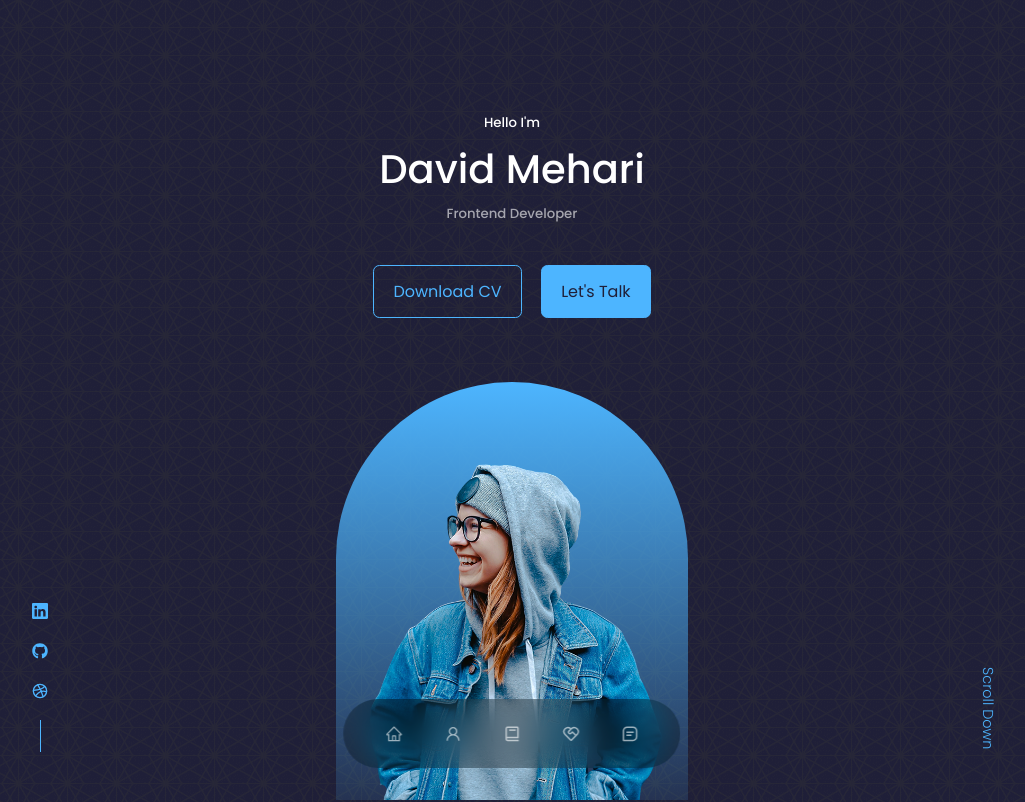
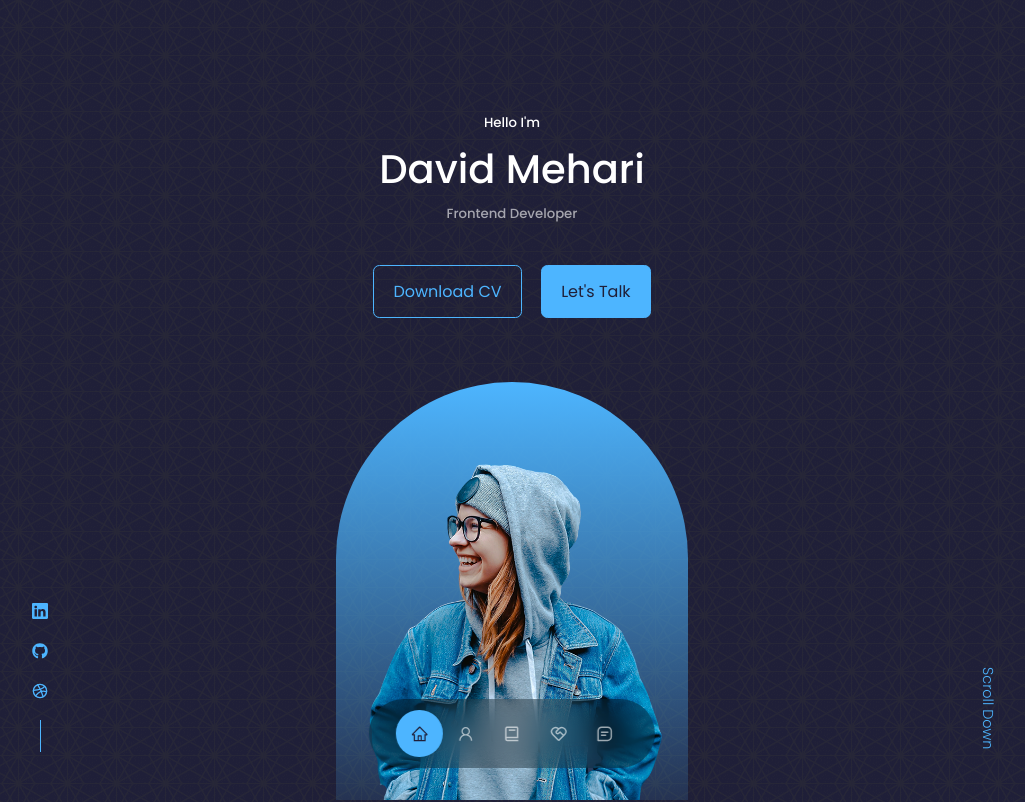
Before and after one commit to DavidMehari/react-portfolio-website, a React (Create React App) app: page / in a window 1280 px wide. Shown: the top 802 px of the page, without its empty margins (128-1153 px from the left). Built offline with nearby package versions, Linux system fonts and the light colour scheme.

Commit message:
nav changed to scrollspy for active change on scroll as well

```diff
--- a/package.json
+++ b/package.json
@@ -7,10 +7,12 @@
     "@testing-library/jest-dom": "^5.16.3",
     "@testing-library/react": "^12.1.4",
     "@testing-library/user-event": "^13.5.0",
+    "firebase": "^9.6.10",
     "react": "^17.0.2",
     "react-dom": "^17.0.2",
     "react-icons": "^4.3.1",
     "react-scripts": "5.0.0",
+    "react-scrollspy": "^3.4.3",
     "swiper": "^8.0.7",
     "web-vitals": "^2.1.4"
   },
--- a/src/components/nav/Nav.jsx
+++ b/src/components/nav/Nav.jsx
@@ -3,28 +3,22 @@ import './nav.css';
 import { AiOutlineHome, AiOutlineUser } from 'react-icons/ai';
 import { BiBook, BiMessageSquareDetail } from 'react-icons/bi';
 import { RiServiceLine } from 'react-icons/ri';
+import Scrollspy from 'react-scrollspy';
 
 const Nav = () => {
 
-  const [activeNav, setActiveNav] = useState('#')
-
   return (
     <nav>
-      <a href="#home" onClick={() => setActiveNav('#home')} className={activeNav === '#home' ? 'active' : ''}>
-        <AiOutlineHome />
-      </a>
-      <a href="#about" onClick={() => setActiveNav('#about')} className={activeNav === '#about' ? 'active' : ''}>
-        <AiOutlineUser />
-      </a>
-      <a href="#experience" onClick={() => setActiveNav('#experience')} className={activeNav === '#experience' ? 'active' : ''}>
-        <BiBook />
-      </a>
-      <a href="#services" onClick={() => setActiveNav('#services')} className={activeNav === '#services' ? 'active' : ''}>
-        <RiServiceLine />
-      </a>
-      <a href="#contact" onClick={() => setActiveNav('#contact')} className={activeNav === '#contact' ? 'active' : ''}>
-        <BiMessageSquareDetail />
-      </a>
+      <Scrollspy
+        items={ ['home', 'about', 'experience', 'services', 'contact'] }
+        currentClassName="active"
+      >
+        <a href="#home"><AiOutlineHome /></a>
+        <a href="#about"><AiOutlineUser /></a>
+        <a href="#experience"><BiBook /></a>
+        <a href="#services"><RiServiceLine /></a>
+        <a href="#contact"><BiMessageSquareDetail /></a>
+      </Scrollspy>
     </nav>
   );
 };
--- a/src/components/nav/nav.css
+++ b/src/components/nav/nav.css
@@ -1,7 +1,6 @@
 nav {
   background: rgba(0, 0, 0, 0.3);
   width: max-content;
-  display: block;
   padding: 0.7rem 1.7rem;
   z-index: 2;
   position: fixed;
@@ -12,6 +11,10 @@ nav {
   gap: 0.8rem;
   border-radius: 3rem;
   backdrop-filter: blur(15px);
+}
+
+nav ul {
+  display: flex;
 }
 
 nav a {
```
Also changed, not shown: firebase.json (added), 2 other files (tests, documents, lock files or other folders).
